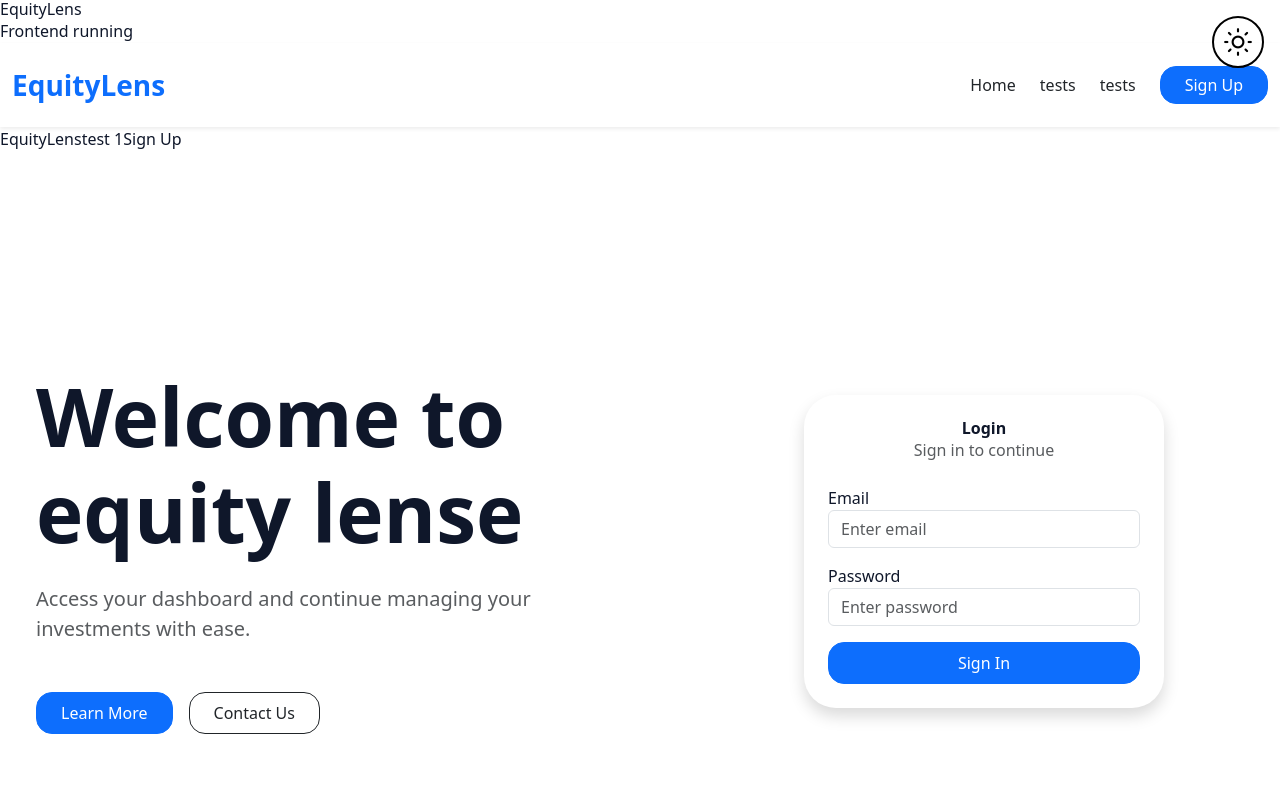
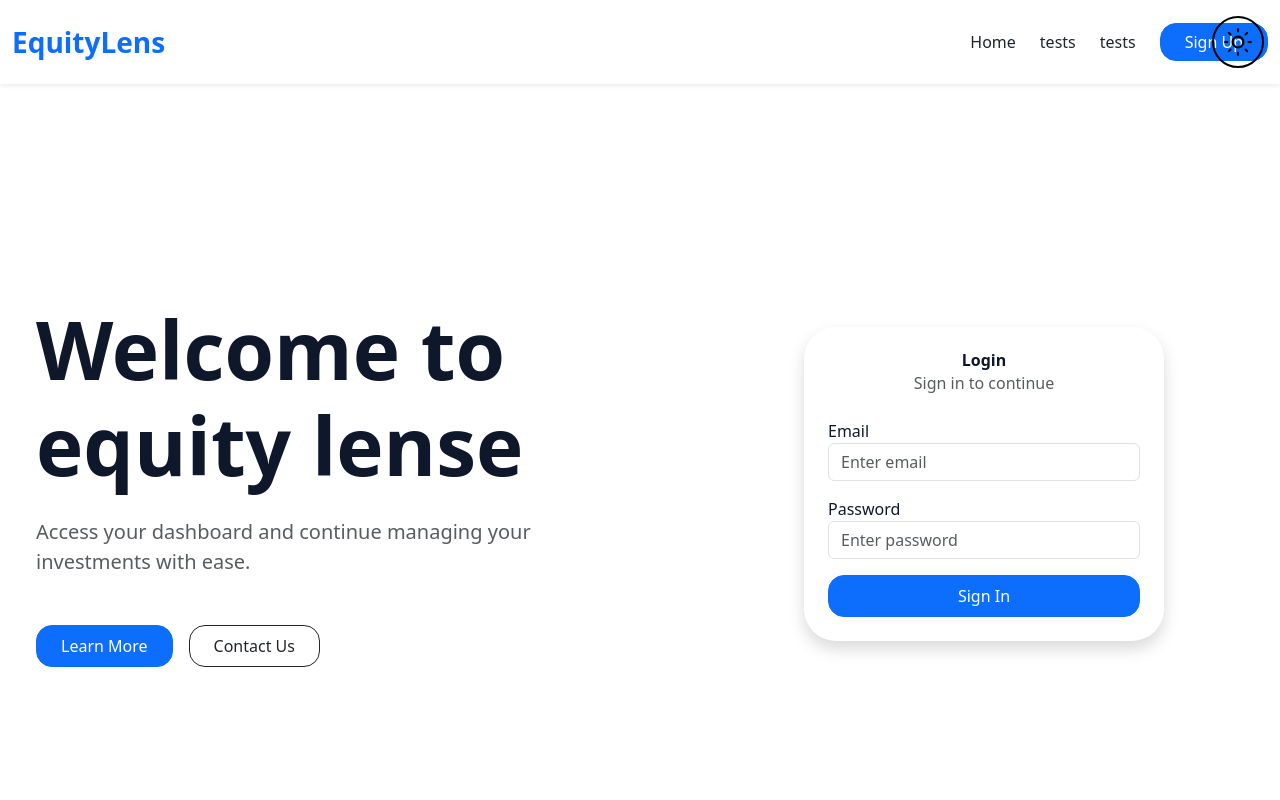
Before and after one commit to COS301-SE-2026/Equity-Lens, a React (Vite) app in the folder frontend/: page / in a window 1280 px wide. Shown: the top 800 px of the page. Built offline with nearby package versions, Linux system fonts and the light colour scheme.

Commit message:
AS : fixed the merge conflicts

```diff
--- a/frontend/src/App.jsx
+++ b/frontend/src/App.jsx
@@ -6,13 +6,11 @@ import Footer from './components/Footer'
 import Navbar from './components/Navbar'
 
 
-import {Register} from "/src/pages/Auth/Register.jsx"
+// import {Register} from "/src/pages/Auth/Register.jsx"
 function App() {
   return (
     <>
     <div style={{ background: 'var(--bg)', color: 'var(--text-primary)', minHeight: '100vh' }}>
-      <h1>EquityLens</h1>
-      <p>Frontend running</p>
        <Navbar />
       {/* This is the Theme toggling button */}
       <ThemeToggle />
--- a/frontend/src/pages/Auth/Login.jsx
+++ b/frontend/src/pages/Auth/Login.jsx
@@ -5,24 +5,6 @@ export default function Login() {
   return (
 
     <div className="vh-100 bg-white">
-
-      <nav className="bg-white">
-        <span>
-          EquityLens
-        </span>
-
-        <label>
-          test 1
-        </label>
-
-
-        <button>
-          Sign Up
-        </button>
-
-
-      </nav>
-
 
       <div className="row h-100">
 
--- a/frontend/src/pages/Auth/Register.jsx
+++ b/frontend/src/pages/Auth/Register.jsx
@@ -10,7 +10,7 @@ const initialValues = {
 }
 
 
-export const Register = () => {
+export default function Register() {
 
 
 
--- a/frontend/src/router/AppRouter.jsx
+++ b/frontend/src/router/AppRouter.jsx
@@ -1,6 +1,7 @@
 import { BrowserRouter, Routes, Route } from "react-router-dom";
 
 import Login from "../pages/Auth/Login";
+import Register from "../pages/Auth/Register";
 import Dashboard from "../pages/Dashboard/Dashboard";
 import AIChat from "../pages/AIChat/AIChat";
 import Analytics from "../pages/Analytics/Analytics";
@@ -18,6 +19,7 @@ export default function AppRouter() {
         <Route path="/analytics" element={<Analytics />} />
         <Route path="/news" element={<News />} />
         <Route path="/portfolio" element={<Portfolio />} />
+       <Route path="/register" element={<Register />} />
         <Route path="*" element={<NotFound />} />
       </Routes>
     </BrowserRouter>
```
